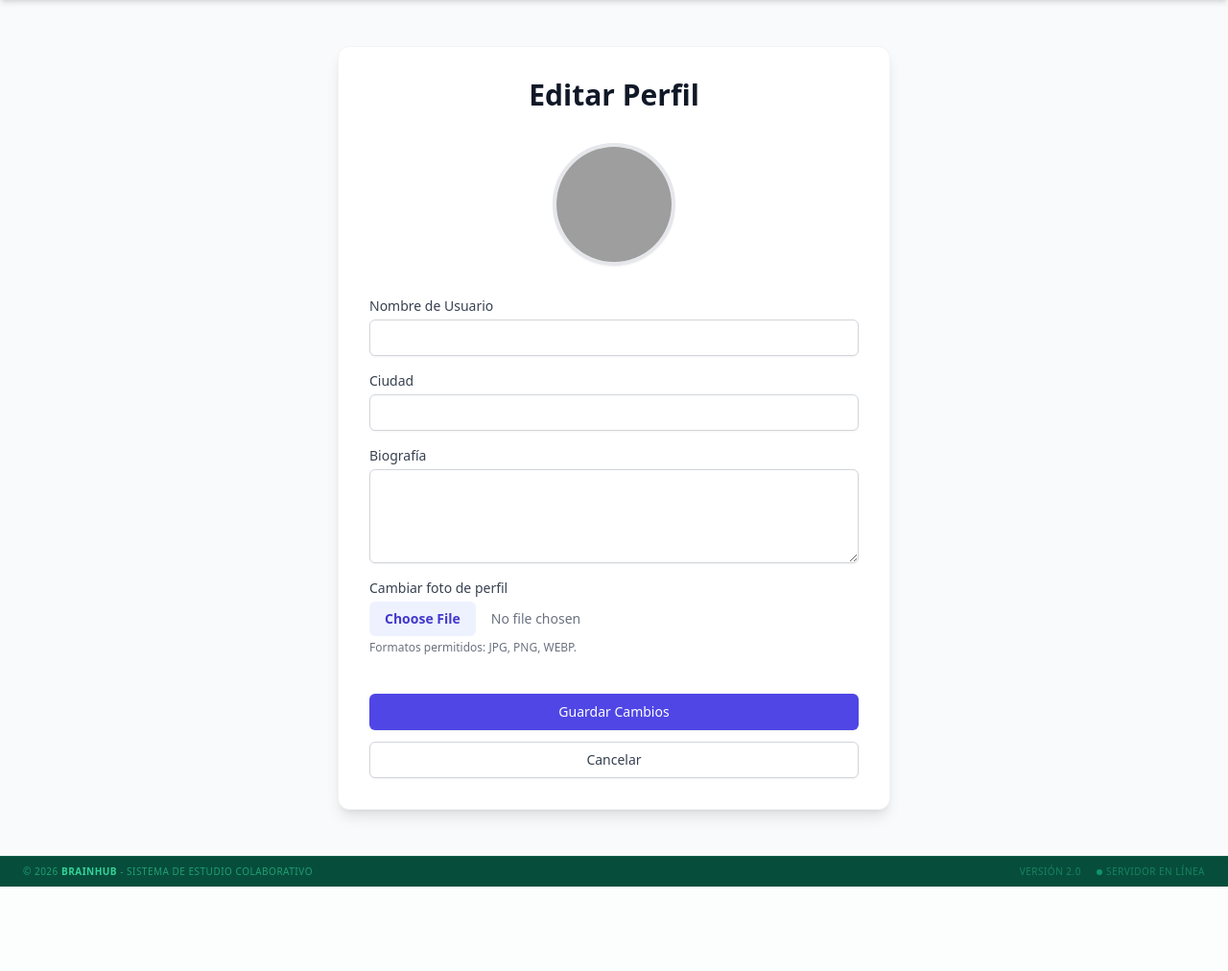
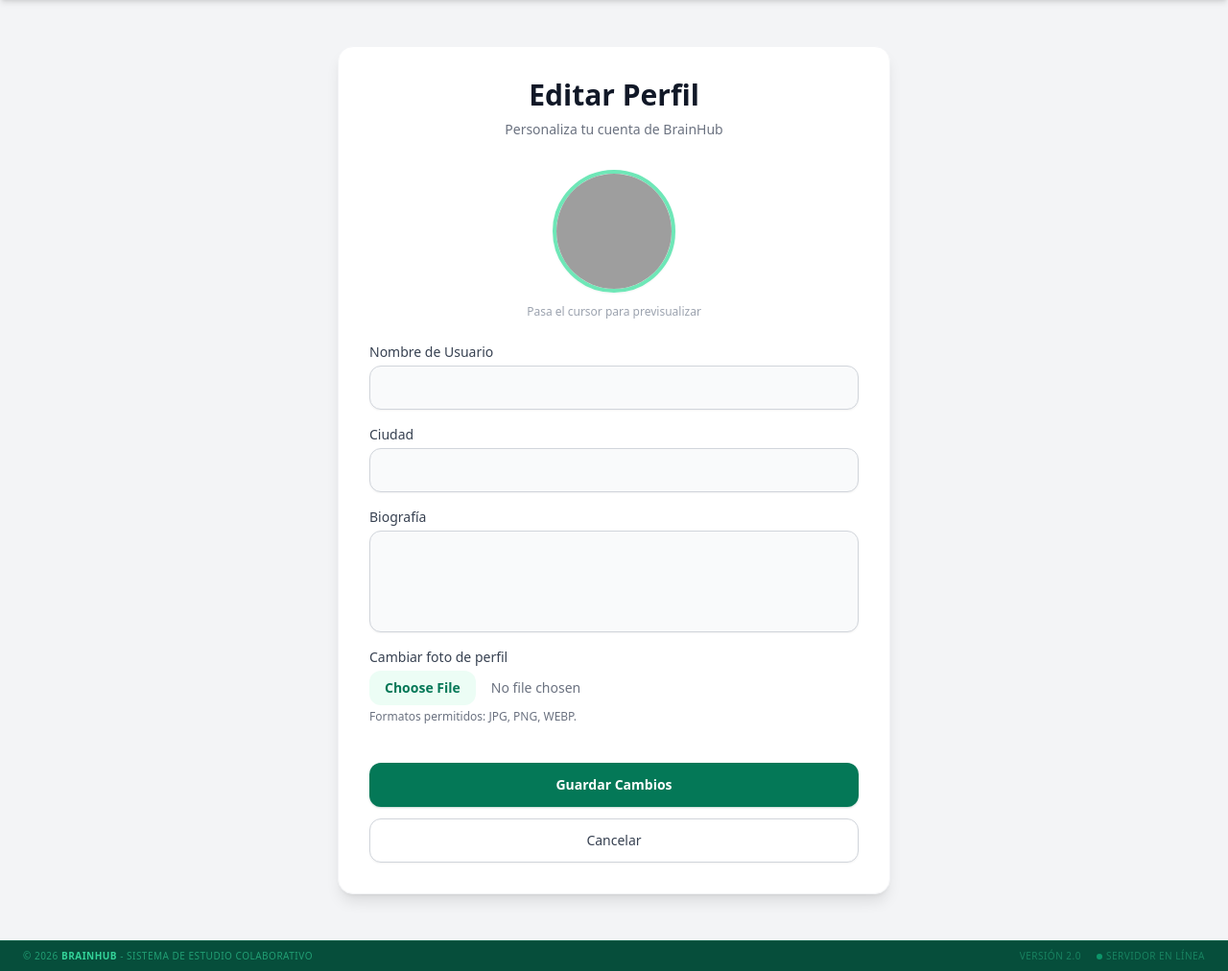
Before and after one commit to Baltroons/trabajo-final-grado, a Symfony app: template templates/profile/edit.html.twig in a window 1280 px wide. Shown: the part 65-1077 px from the top of the page at 96% size. Before the commit the page ends 989 px from the top, so only its background shows below. Run offline with Twig, Linux system fonts and the light colour scheme; the template is opened without the code that fills it, so the values that code supplies are empty; some libraries are stand-ins or nearby versions; grey boxes are pictures that could not be loaded.

Commit message:
vista perfil (parcialmente)

```diff
--- a/templates/profile/edit.html.twig
+++ b/templates/profile/edit.html.twig
@@ -3,22 +3,26 @@
 {% block title %}Editar Perfil{% endblock %}
 
 {% block body %}
-    {# Contenedor principal que ocupa toda la pantalla y centra el contenido #}
-    <div class="min-h-screen bg-gray-50 flex items-center justify-center py-12 px-4 sm:px-6 lg:px-8">
+    {# Contenedor principal — usa el mismo fondo que la base #}
+    <div class="min-h-screen bg-[#f3f4f6] dark:bg-darkBg flex items-center justify-center py-12 px-4 sm:px-6 lg:px-8">
 
-        {# Tarjeta del formulario con un ancho máximo #}
-        <div class="max-w-xl w-full space-y-8 bg-white p-8 rounded-xl shadow-lg border border-gray-100">
+        <div class="max-w-xl w-full space-y-8 bg-white dark:bg-darkCard p-8 rounded-2xl shadow-lg border border-gray-100 dark:border-darkBorder animate-fade-in">
 
             <div>
-                <h2 class="text-center text-3xl font-extrabold text-gray-900">
+                <h2 class="text-center text-3xl font-extrabold text-gray-900 dark:text-gray-100">
                     Editar Perfil
                 </h2>
+                <p class="text-center text-sm text-gray-500 dark:text-gray-400 mt-2">
+                    Personaliza tu cuenta de BrainHub
+                </p>
             </div>
 
-            {# Manejo de mensajes Flash (Éxito o Error) adaptado a Tailwind #}
+            {# Manejo de mensajes Flash adaptado a dark mode #}
         {% for label, messages in app.flashes %}
             {% for message in messages %}
-                    <div class="p-4 rounded-md mb-4 {{ label == 'error' ? 'bg-red-50 text-red-800 border border-red-200' : 'bg-green-50 text-green-800 border border-green-200' }}">
+                <div class="p-4 rounded-xl mb-4 {{ label == 'error'
+                ? 'bg-red-50 dark:bg-red-900/30 text-red-800 dark:text-red-300 border border-red-200 dark:border-red-800/50'
+                : 'bg-emerald-50 dark:bg-emerald-900/30 text-emerald-800 dark:text-emerald-300 border border-emerald-200 dark:border-emerald-800/50' }}">
                     <p class="text-sm font-medium">{{ message }}</p>
                 </div>
             {% endfor %}
@@ -28,56 +32,64 @@
 
             {# Foto de Perfil Actual #}
             <div class="flex flex-col items-center mb-6">
-                    <div class="relative h-32 w-32 mb-2">
+                <div class="relative h-32 w-32 mb-2 group">
                     {% if user.fotoPerfil %}
-                            <img src="{{ asset('uploads/profiles/' ~ user.fotoPerfil) }}" alt="Avatar" class="h-32 w-32 rounded-full object-cover border-4 border-gray-200 shadow-sm">
+                        <img src="{{ asset('uploads/profiles/' ~ user.fotoPerfil) }}" alt="Avatar"
+                             class="h-32 w-32 rounded-full object-cover border-4 border-emerald-300 dark:border-emerald-700 shadow-sm group-hover:shadow-md transition-shadow">
                     {% else %}
-                            <img src="https://ui-avatars.com/api/?name={{ user.username }}&background=random" alt="Avatar" class="h-32 w-32 rounded-full border-4 border-gray-200 shadow-sm">
+                        <img src="https://ui-avatars.com/api/?name={{ user.username }}&background=random" alt="Avatar"
+                             class="h-32 w-32 rounded-full border-4 border-emerald-300 dark:border-emerald-700 shadow-sm group-hover:shadow-md transition-shadow">
                     {% endif %}
+                    {# Indicador visual para cambiar foto #}
+                        <div class="absolute inset-0 rounded-full bg-black/30 opacity-0 group-hover:opacity-100 transition-opacity flex items-center justify-center pointer-events-none">
+                            <svg class="w-8 h-8 text-white" fill="none" stroke="currentColor" viewBox="0 0 24 24"><path stroke-linecap="round" stroke-linejoin="round" stroke-width="2" d="M3 9a2 2 0 012-2h.93a2 2 0 001.664-.89l.812-1.22A2 2 0 0110.07 4h3.86a2 2 0 011.664.89l.812 1.22A2 2 0 0018.07 7H19a2 2 0 012 2v9a2 2 0 01-2 2H5a2 2 0 01-2-2V9z"/><path stroke-linecap="round" stroke-linejoin="round" stroke-width="2" d="M15 13a3 3 0 11-6 0 3 3 0 016 0z"/></svg>
                         </div>
+                    </div>
+                    <p class="text-xs text-gray-400 dark:text-gray-500 font-medium mt-1">Pasa el cursor para previsualizar</p>
                 </div>
 
                 {# Campos del formulario #}
                     <div class="space-y-4">
                         <div>
-                        <label for="username" class="block text-sm font-medium text-gray-700">Nombre de Usuario</label>
+                            <label for="username" class="block text-sm font-medium text-gray-700 dark:text-gray-300">Nombre de Usuario</label>
                             <input type="text" name="username" id="username" value="{{ user.username }}" required
-                               class="mt-1 block w-full px-3 py-2 border border-gray-300 rounded-md shadow-sm focus:outline-none focus:ring-indigo-500 focus:border-indigo-500 sm:text-sm">
+                                   class="mt-1 block w-full px-4 py-3 bg-gray-50 dark:bg-darkBg border border-gray-300 dark:border-gray-600 rounded-xl shadow-sm focus:outline-none focus:ring-2 focus:ring-emerald-500 dark:focus:ring-emerald-600 focus:border-emerald-500 dark:focus:border-emerald-600 text-sm text-gray-900 dark:text-gray-100 outline-none transition-all">
                         </div>
 
                         <div>
-                        <label for="ciudad" class="block text-sm font-medium text-gray-700">Ciudad</label>
+                            <label for="ciudad" class="block text-sm font-medium text-gray-700 dark:text-gray-300">Ciudad</label>
                             <input type="text" name="ciudad" id="ciudad" value="{{ user.ciudad }}"
-                               class="mt-1 block w-full px-3 py-2 border border-gray-300 rounded-md shadow-sm focus:outline-none focus:ring-indigo-500 focus:border-indigo-500 sm:text-sm">
+                                   class="mt-1 block w-full px-4 py-3 bg-gray-50 dark:bg-darkBg border border-gray-300 dark:border-gray-600 rounded-xl shadow-sm focus:outline-none focus:ring-2 focus:ring-emerald-500 dark:focus:ring-emerald-600 focus:border-emerald-500 dark:focus:border-emerald-600 text-sm text-gray-900 dark:text-gray-100 outline-none transition-all">
                         </div>
 
                         <div>
-                        <label for="biografia" class="block text-sm font-medium text-gray-700">Biografía</label>
+                            <label for="biografia" class="block text-sm font-medium text-gray-700 dark:text-gray-300">Biografía</label>
                             <textarea name="biografia" id="biografia" rows="4"
-                                  class="mt-1 block w-full px-3 py-2 border border-gray-300 rounded-md shadow-sm focus:outline-none focus:ring-indigo-500 focus:border-indigo-500 sm:text-sm">{{ user.biografia }}</textarea>
+                                      class="mt-1 block w-full px-4 py-3 bg-gray-50 dark:bg-darkBg border border-gray-300 dark:border-gray-600 rounded-xl shadow-sm focus:outline-none focus:ring-2 focus:ring-emerald-500 dark:focus:ring-emerald-600 focus:border-emerald-500 dark:focus:border-emerald-600 text-sm text-gray-900 dark:text-gray-100 outline-none transition-all resize-none">{{ user.biografia }}</textarea>
                         </div>
 
                         <div>
-                        <label for="foto_perfil" class="block text-sm font-medium text-gray-700">Cambiar foto de perfil</label>
+                            <label for="foto_perfil" class="block text-sm font-medium text-gray-700 dark:text-gray-300">Cambiar foto de perfil</label>
                             <input type="file" name="foto_perfil" id="foto_perfil" accept="image/*"
-                               class="mt-1 block w-full text-sm text-gray-500
+                                   class="mt-1 block w-full text-sm text-gray-500 dark:text-gray-400
                                   file:mr-4 file:py-2 file:px-4
-                                  file:rounded-md file:border-0
+                                  file:rounded-xl file:border-0
                                   file:text-sm file:font-semibold
-                                  file:bg-indigo-50 file:text-indigo-700
-                                  hover:file:bg-indigo-100">
-                        <p class="mt-1 text-xs text-gray-500">Formatos permitidos: JPG, PNG, WEBP.</p>
+                                  file:bg-emerald-50 dark:file:bg-emerald-900/40 file:text-emerald-700 dark:file:text-emerald-400
+                                  hover:file:bg-emerald-100 dark:hover:file:bg-emerald-900/60 transition-colors
+                                  file:cursor-pointer">
+                            <p class="mt-1 text-xs text-gray-500 dark:text-gray-400">Formatos permitidos: JPG, PNG, WEBP.</p>
                         </div>
                     </div>
 
                     {# Botones de acción #}
                     <div class="flex flex-col gap-3 pt-4">
                         <button type="submit"
-                            class="w-full flex justify-center py-2 px-4 border border-transparent rounded-md shadow-sm text-sm font-medium text-white bg-indigo-600 hover:bg-indigo-700 focus:outline-none focus:ring-2 focus:ring-offset-2 focus:ring-indigo-500 transition-colors">
+                                class="w-full flex justify-center py-3 px-4 border border-transparent rounded-xl shadow-sm text-sm font-bold text-white bg-emerald-700 hover:bg-emerald-600 dark:bg-emerald-800 dark:hover:bg-emerald-700 focus:outline-none focus:ring-2 focus:ring-offset-2 focus:ring-emerald-500 dark:focus:ring-offset-darkCard transition-all shadow-lg shadow-emerald-900/20">
                             Guardar Cambios
                         </button>
                         <a href="{{ path('app_home') }}"
-                       class="w-full flex justify-center py-2 px-4 border border-gray-300 rounded-md shadow-sm text-sm font-medium text-gray-700 bg-white hover:bg-gray-50 focus:outline-none focus:ring-2 focus:ring-offset-2 focus:ring-indigo-500 transition-colors">
+                           class="w-full flex justify-center py-3 px-4 border border-gray-300 dark:border-gray-600 rounded-xl shadow-sm text-sm font-medium text-gray-700 dark:text-gray-300 bg-white dark:bg-darkBg hover:bg-gray-50 dark:hover:bg-gray-800 focus:outline-none focus:ring-2 focus:ring-offset-2 focus:ring-emerald-500 dark:focus:ring-offset-darkCard transition-all">
                             Cancelar
                         </a>
                     </div>
```
Also changed, not shown: public/uploads/Captura-de-pantalla-2026-04-19-122310-69fb709fcba3c.png (added), public/uploads/profiles/HF43E5uXIAEuKyB-69fb70e64f8da.jpg (added). Lines whose indentation alone changed are shown as unchanged.
